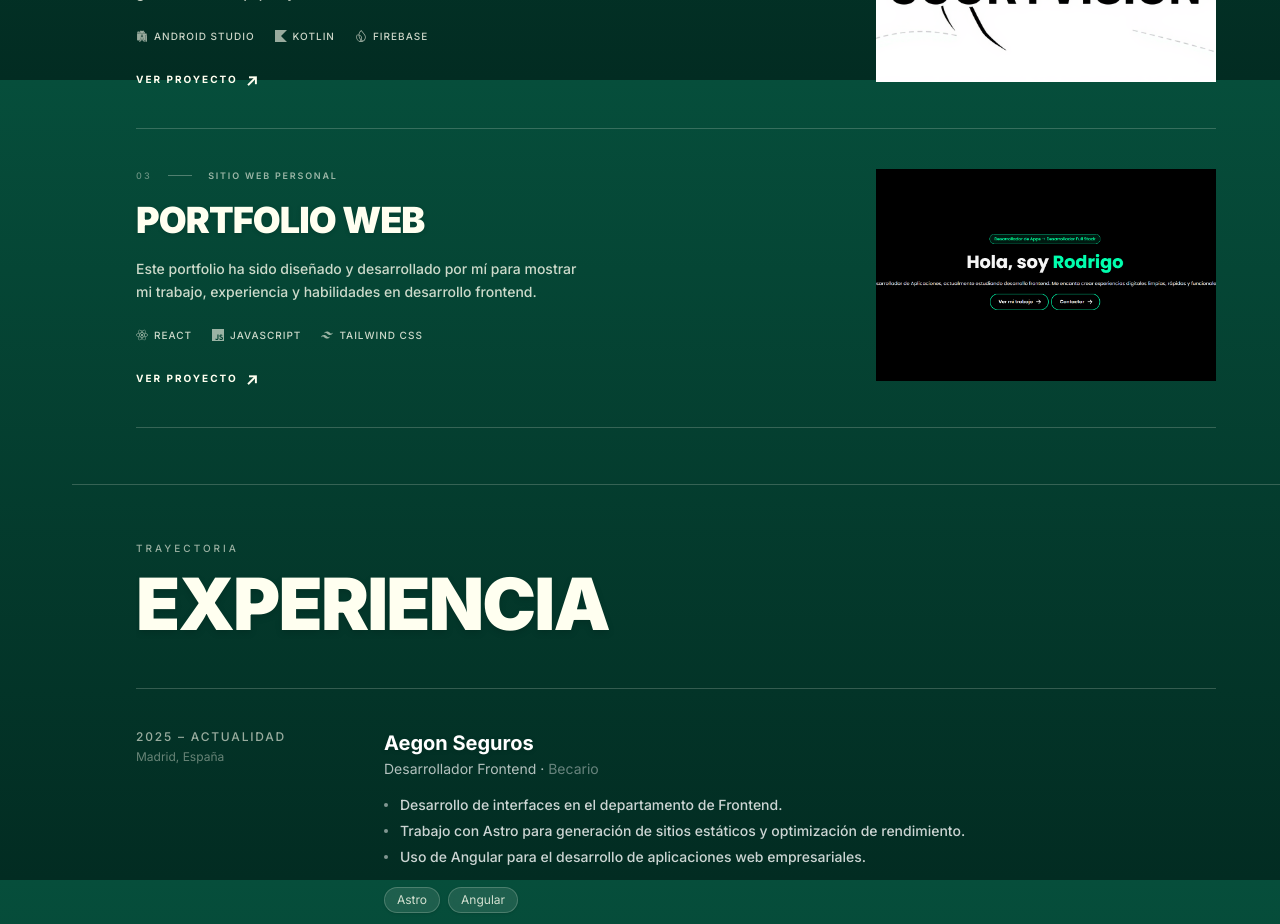
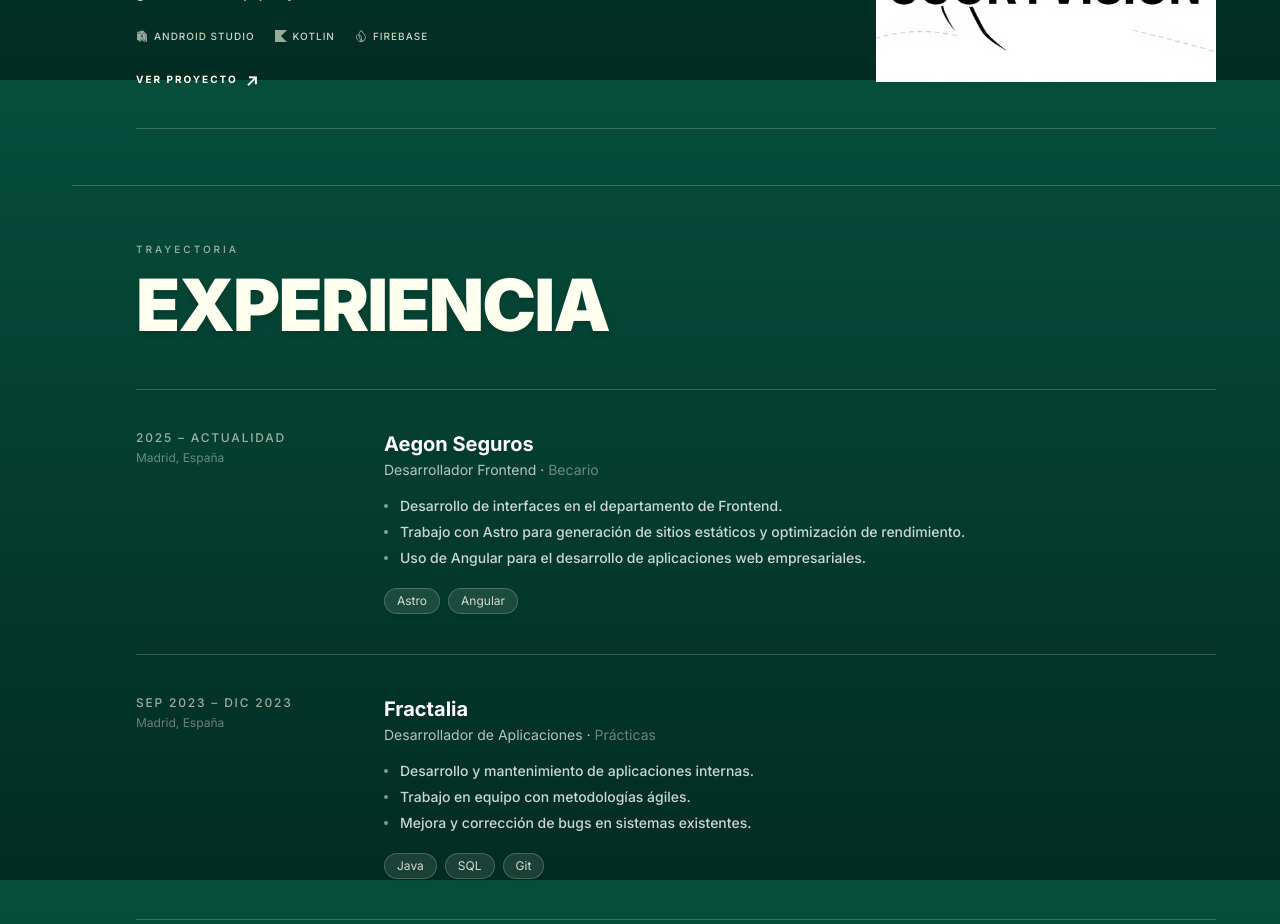
Before and after one commit to DevRodrigoPdp/portfolioReact, a React (Vite) app: page / in a window 1280 px wide. Shown: the part 1520-2444 px from the top of the page. Built offline with nearby package versions, Linux system fonts and the light colour scheme.

Commit message:
quito portfolioweb

```diff
--- a/src/data/data.js
+++ b/src/data/data.js
@@ -48,26 +48,5 @@
         icon: iconFirebase,
       }
     ],
-  },
-  {
-    title: "Portfolio Web",
-    subtitle: "Sitio web personal",
-    description: "Este portfolio ha sido diseñado y desarrollado por mí para mostrar mi trabajo, experiencia y habilidades en desarrollo frontend.",
-    image: portfolioImg,
-    link: "https://github.com/DevRodrigoPdp/portfolio",
-    technologies: [
-      {
-        name: "React",
-        icon: reactIcon,
-      },
-      {
-        name: "JavaScript",
-        icon: jsIcon,
-      },
-      {
-        name: "Tailwind CSS",
-        icon: tailwindIcon,
-      }
-    ],
   }
 ];
```
